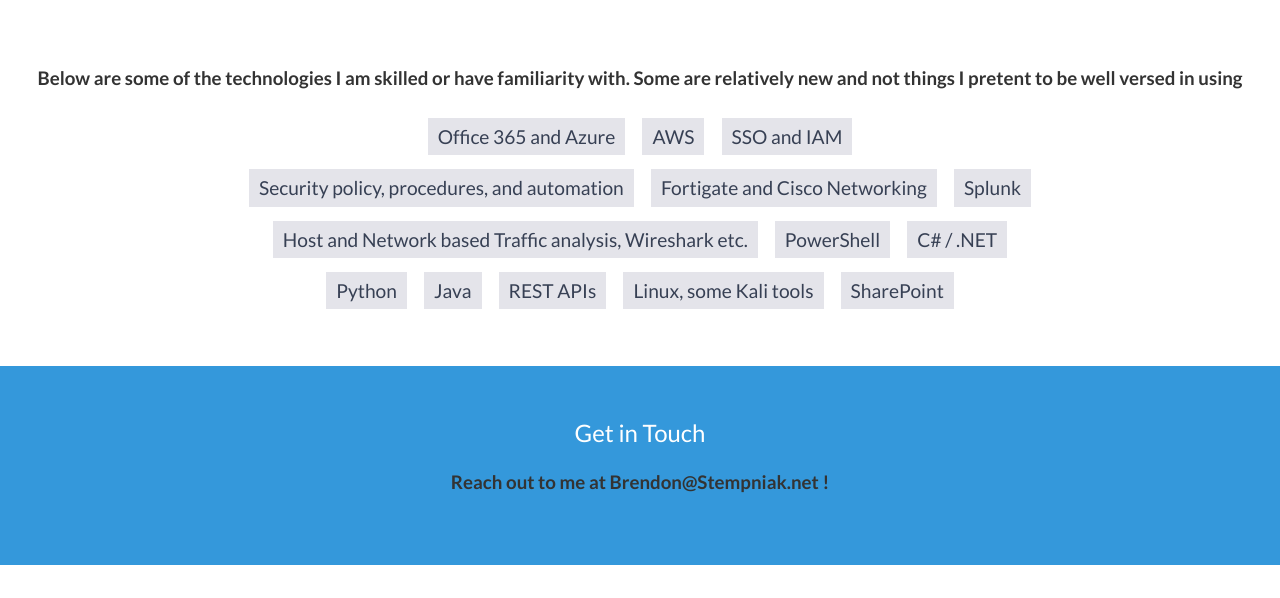
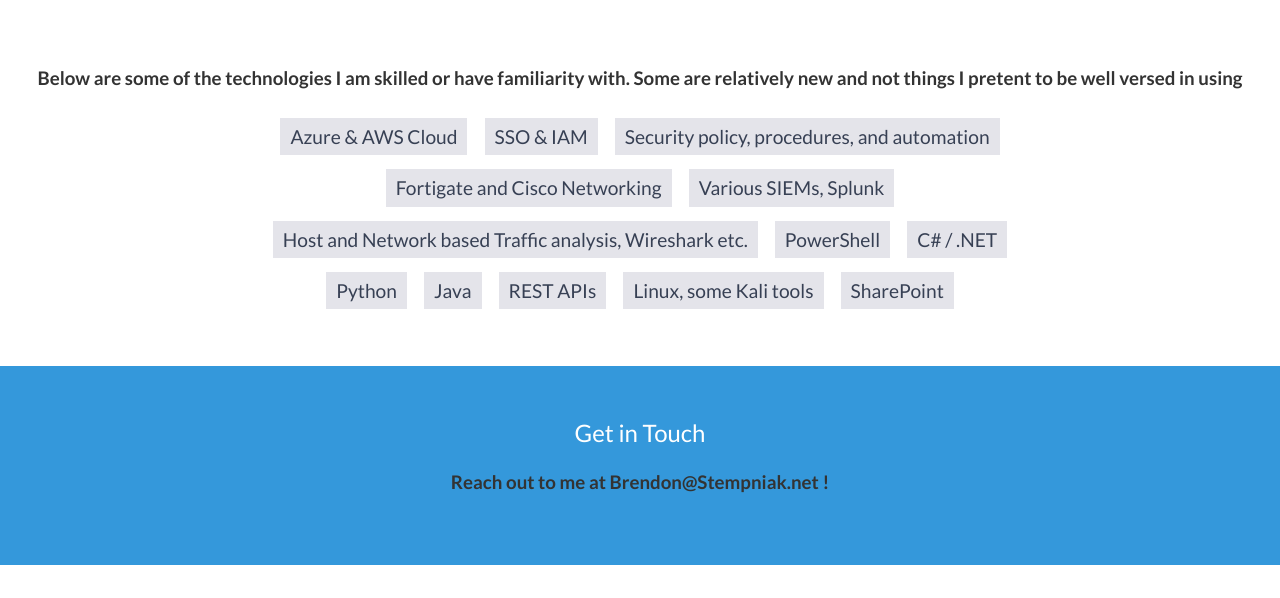
Before and after one commit to brendonts/brendonts.github.io, a website: page index.html in a window 1280 px wide. Shown: the part 3902-4500 px from the top of the page. Drawn offline with nearby package versions, Linux system fonts and the light colour scheme.

Commit message:
skills update

```diff
--- a/index.html
+++ b/index.html
@@ -217,12 +217,11 @@
         <h2 class="heading">Skills</h2>
 	    <h3>Below are some of the technologies I am skilled or have familiarity with. Some are relatively new and not things I pretent to be well versed in using</h3>
         <ul>
-            <li>Office 365 and Azure</li>
-            <li>AWS</li>
-            <li>SSO and IAM</li>
+            <li>Azure & AWS Cloud</li>
+            <li>SSO & IAM</li>
             <li>Security policy, procedures, and automation</li>
             <li>Fortigate and Cisco Networking</li>
-            <li>Splunk</li>
+            <li>Various SIEMs, Splunk</li>
             <li>Host and Network based Traffic analysis, Wireshark etc.</li>
             <li>PowerShell</li>
             <li>C# / .NET</li>
```
